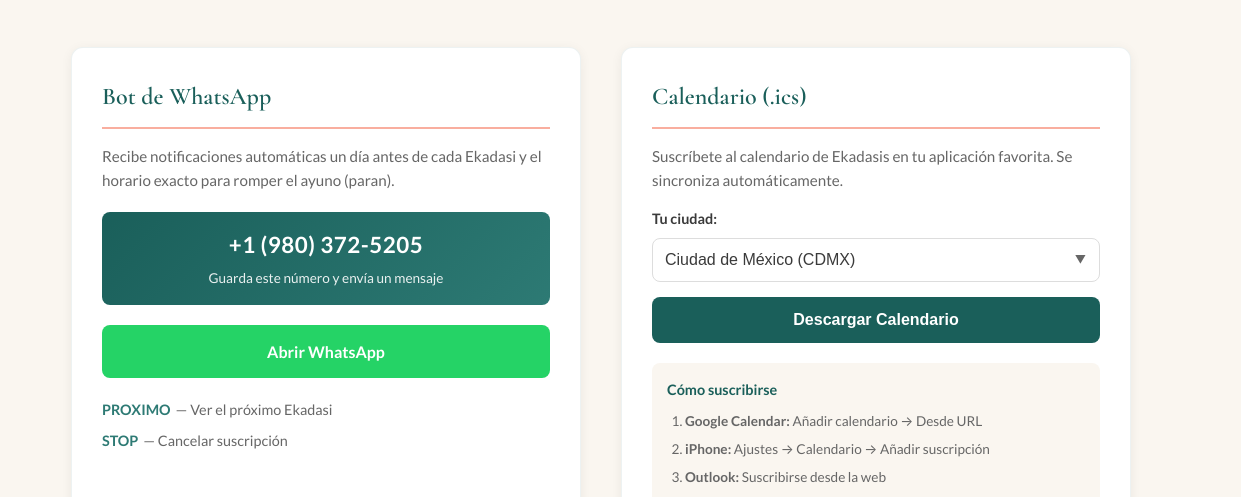
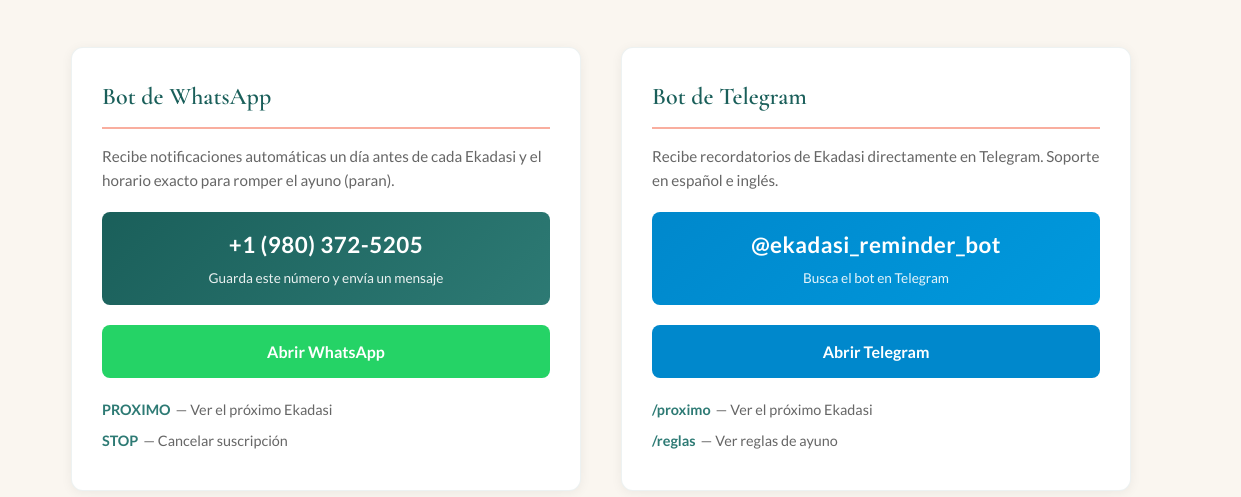
Before and after one commit to vicrodh/ekadasi-calendar, a plain HTML site: page index.html in a window 1280 px wide. Shown: the part 303-800 px from the top of the page, 39-1280 px from the left. Drawn offline with nearby package versions, Linux system fonts and the light colour scheme.

Commit message:
Agregar Telegram bot al layout de la página - Añadir tarjeta de Telegram junto a WhatsApp - Calendario ahora ocupa ancho completo - Agregar traducciones ES/EN para sección Telegram

```diff
--- a/index.html
+++ b/index.html
@@ -163,6 +163,43 @@
 
     .btn-whatsapp:hover {
       box-shadow: 0 4px 15px rgba(37, 211, 102, 0.35);
+    }
+
+    .btn-telegram {
+      background: #0088cc;
+      color: white;
+    }
+
+    .btn-telegram:hover {
+      box-shadow: 0 4px 15px rgba(0, 136, 204, 0.35);
+    }
+
+    /* Telegram username box */
+    .telegram-username {
+      background: linear-gradient(135deg, #0088cc, #0099dd);
+      color: white;
+      padding: 15px 20px;
+      border-radius: 8px;
+      text-align: center;
+      margin: 20px 0;
+    }
+
+    .telegram-username .username {
+      font-size: 1.4rem;
+      font-weight: 700;
+      letter-spacing: 0.5px;
+    }
+
+    .telegram-username .hint {
+      font-size: 0.85rem;
+      opacity: 0.9;
+      margin-top: 5px;
+    }
+
+    /* Full-width card */
+    .card-full {
+      grid-column: 1 / -1;
+      margin-bottom: 30px;
     }
 
     .btn-primary {
@@ -596,6 +633,7 @@
       <p class="subtitle" data-i18n="subtitle">Recordatorios de ayuno para practicantes Vaisnavas</p>
     </header>
 
+    <!-- Bots Grid: WhatsApp | Telegram -->
     <div class="main-grid">
       <div class="card">
         <h2 data-i18n="whatsapp_title">Bot de WhatsApp</h2>
@@ -617,6 +655,27 @@
       </div>
 
       <div class="card">
+        <h2 data-i18n="telegram_title">Bot de Telegram</h2>
+        <p data-i18n="telegram_desc">Recibe recordatorios de Ekadasi directamente en Telegram. Soporte en español e inglés.</p>
+
+        <div class="telegram-username">
+          <div class="username">@ekadasi_reminder_bot</div>
+          <div class="hint" data-i18n="telegram_hint">Busca el bot en Telegram</div>
+        </div>
+
+        <a href="https://t.me/ekadasi_reminder_bot" class="btn btn-telegram" target="_blank" data-i18n="telegram_btn">
+          Abrir Telegram
+        </a>
+
+        <dl class="commands">
+          <div><dt>/proximo</dt><dd data-i18n="cmd_next_tg">— Ver el próximo Ekadasi</dd></div>
+          <div><dt>/reglas</dt><dd data-i18n="cmd_rules_tg">— Ver reglas de ayuno</dd></div>
+        </dl>
+      </div>
+    </div>
+
+    <!-- Calendar Section - Full Width -->
+    <div class="card card-full">
       <h2 data-i18n="calendar_title">Calendario (.ics)</h2>
       <p data-i18n="calendar_desc">Suscríbete al calendario de Ekadasis en tu aplicación favorita. Se sincroniza automáticamente.</p>
 
@@ -648,7 +707,6 @@
             </svg>
             <span class="copy-tooltip" id="copy-tooltip">Copiar</span>
           </button>
-          </div>
         </div>
       </div>
     </div>
@@ -753,6 +811,12 @@
         whatsapp_btn: "Abrir WhatsApp",
         cmd_next: "— Ver el próximo Ekadasi",
         cmd_stop: "— Cancelar suscripción",
+        telegram_title: "Bot de Telegram",
+        telegram_desc: "Recibe recordatorios de Ekadasi directamente en Telegram. Soporte en español e inglés.",
+        telegram_hint: "Busca el bot en Telegram",
+        telegram_btn: "Abrir Telegram",
+        cmd_next_tg: "— Ver el próximo Ekadasi",
+        cmd_rules_tg: "— Ver reglas de ayuno",
         calendar_title: "Calendario (.ics)",
         calendar_desc: "Suscríbete al calendario de Ekadasis en tu aplicación favorita. Se sincroniza automáticamente.",
         city_label: "Tu ciudad:",
@@ -818,6 +882,12 @@
         whatsapp_btn: "Open WhatsApp",
         cmd_next: "— See next Ekadasi",
         cmd_stop: "— Unsubscribe",
+        telegram_title: "Telegram Bot",
+        telegram_desc: "Receive Ekadasi reminders directly on Telegram. Spanish and English support.",
+        telegram_hint: "Search for the bot on Telegram",
+        telegram_btn: "Open Telegram",
+        cmd_next_tg: "— See next Ekadasi",
+        cmd_rules_tg: "— See fasting rules",
         calendar_title: "Calendar (.ics)",
         calendar_desc: "Subscribe to the Ekadasi calendar in your favorite app. Syncs automatically.",
         city_label: "Your city:",
```
Lines whose indentation alone changed are shown as unchanged.
